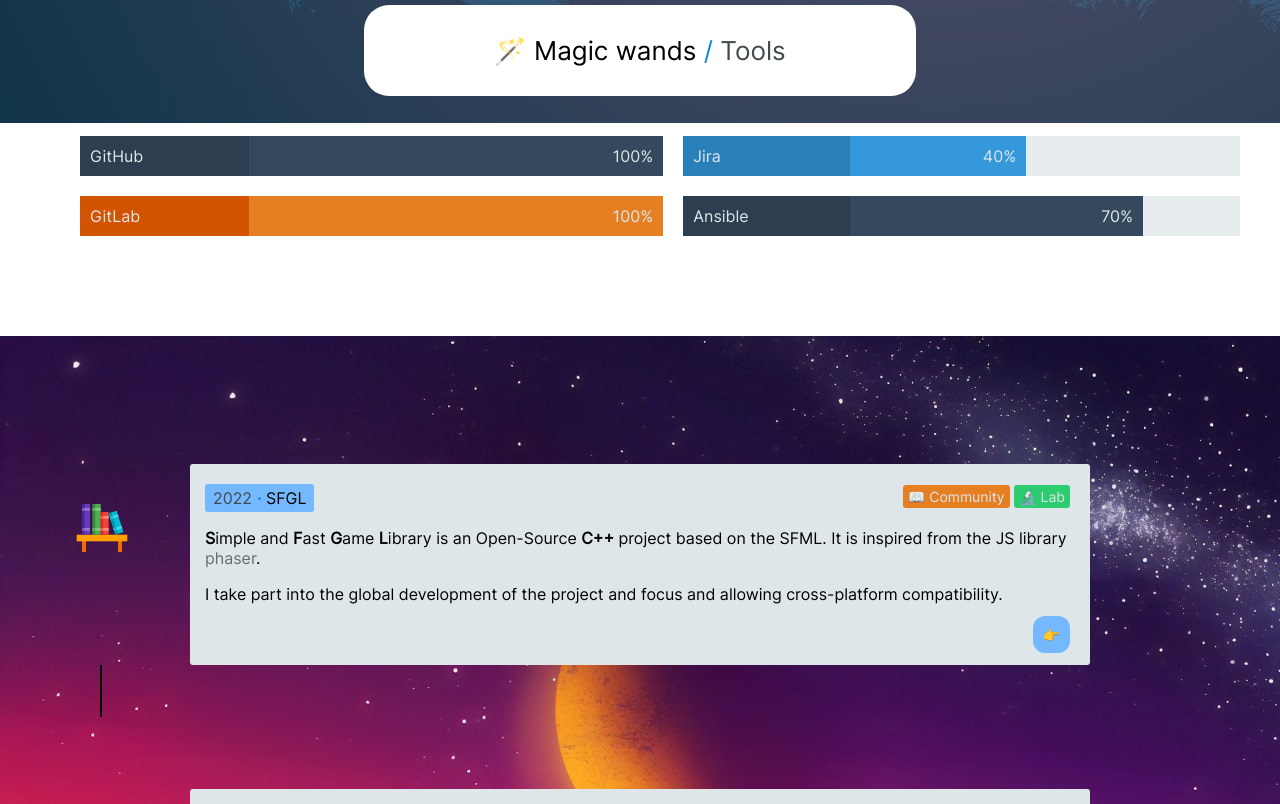
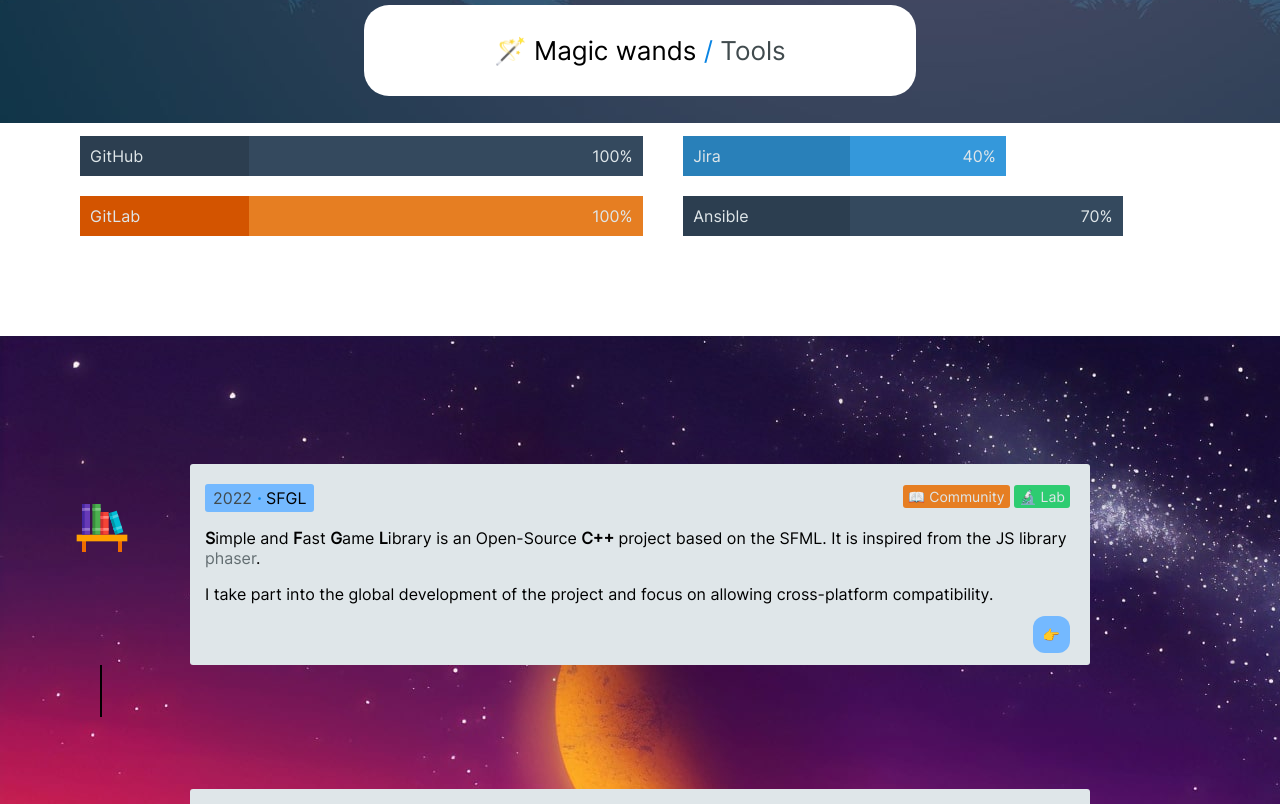
Before and after one commit to Xisabla/xisabla.github.io, a website: page index.html in a window 1280 px wide. Shown: the part 4194-4998 px from the top of the page. Drawn offline with Linux system fonts and the light colour scheme.

Commit message:
typo fix

```diff
--- a/css/main.css
+++ b/css/main.css
@@ -20,6 +20,7 @@
     --green-primary: #27ae60;
     --green-secondary: #2ecc71;
     --light-transparent: #dfe6e9c0;
+    --lighter-transparent: #ffffffc0;
     --light: #dfe6e9;
     --orange-primary: #d35400;
     --orange-secondary: #e67e22;
@@ -300,11 +301,12 @@
 /* Section > Skills > Progress bars */
 
 section#skills-knowledge .skill {
-    background-color: var(--light-transparent);
-    width: 100%;
+    background-color: var(--lighter-transparent);
+    box-sizing: content-box;
     display: grid;
     grid-template-columns: 30% 70%;
     margin: 20px;
+    width: 99.9%;
 }
 
 section#skills-knowledge .skill .label, section#skills-knowledge .skill .progress {
@@ -316,7 +318,9 @@
 }
 
 section#skills-knowledge .skill .progress {
+    box-sizing: border-box;
     color: var(--light);
+    max-width: 100%;
     text-align: right;
 }
 
--- a/index.html
+++ b/index.html
@@ -348,7 +348,7 @@
                 </div>
 
                 <p><b>S</b>imple and <b>F</b>ast <b>G</b>ame <b>L</b>ibrary is an Open-Source <b>C++</b> project based on the SFML. It is inspired from the JS library <a href="https://phaser.io/" target="_blank">phaser</a>.</p>
-                <p>I take part into the global development of the project and focus and allowing cross-platform compatibility.</p>
+                <p>I take part into the global development of the project and focus on allowing cross-platform compatibility.</p>
 
                 <ul class="references">
                     <li><a class="reference" href="https://github.com/LiamAbyss/SFGL" target="_blank">👉</a></li>
```
